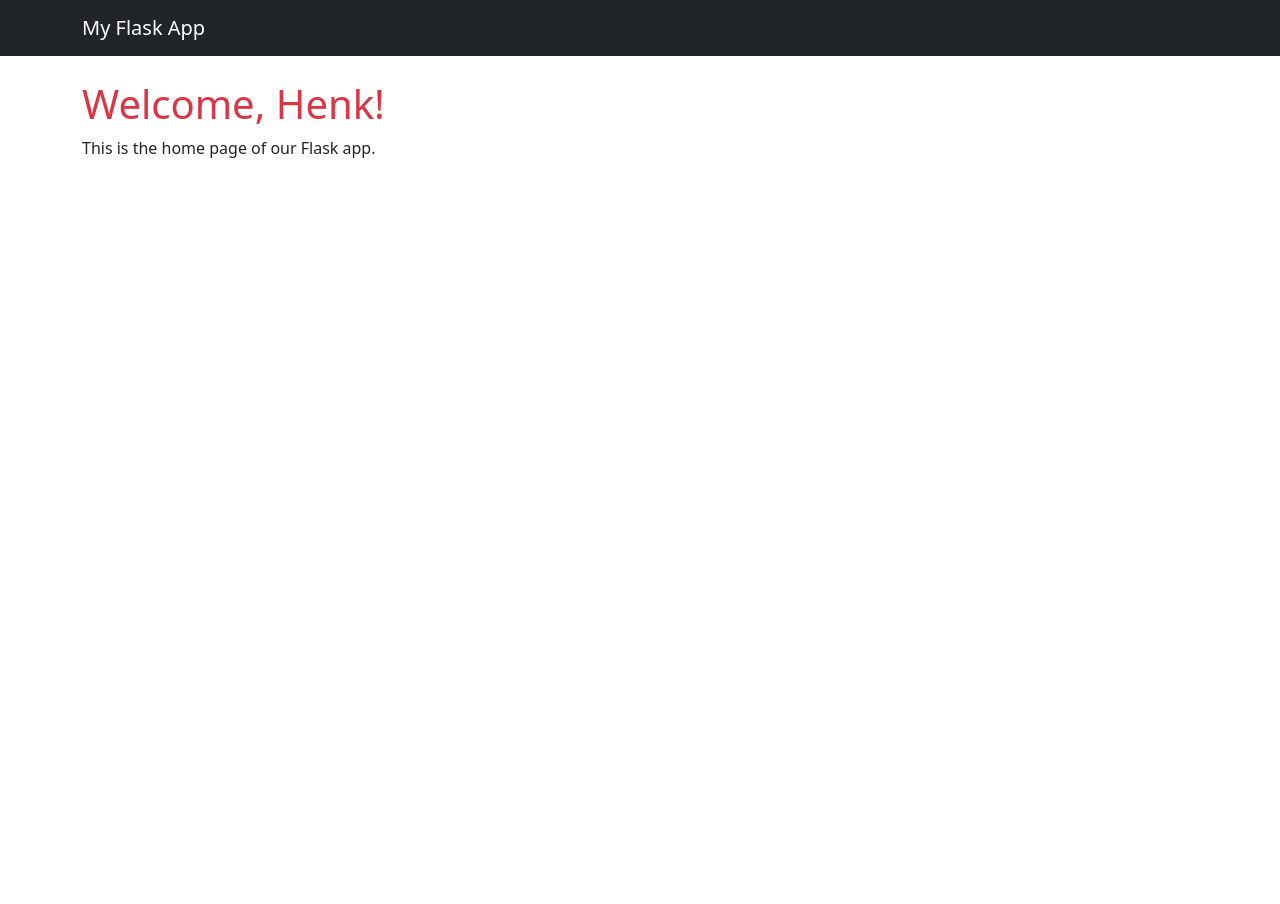
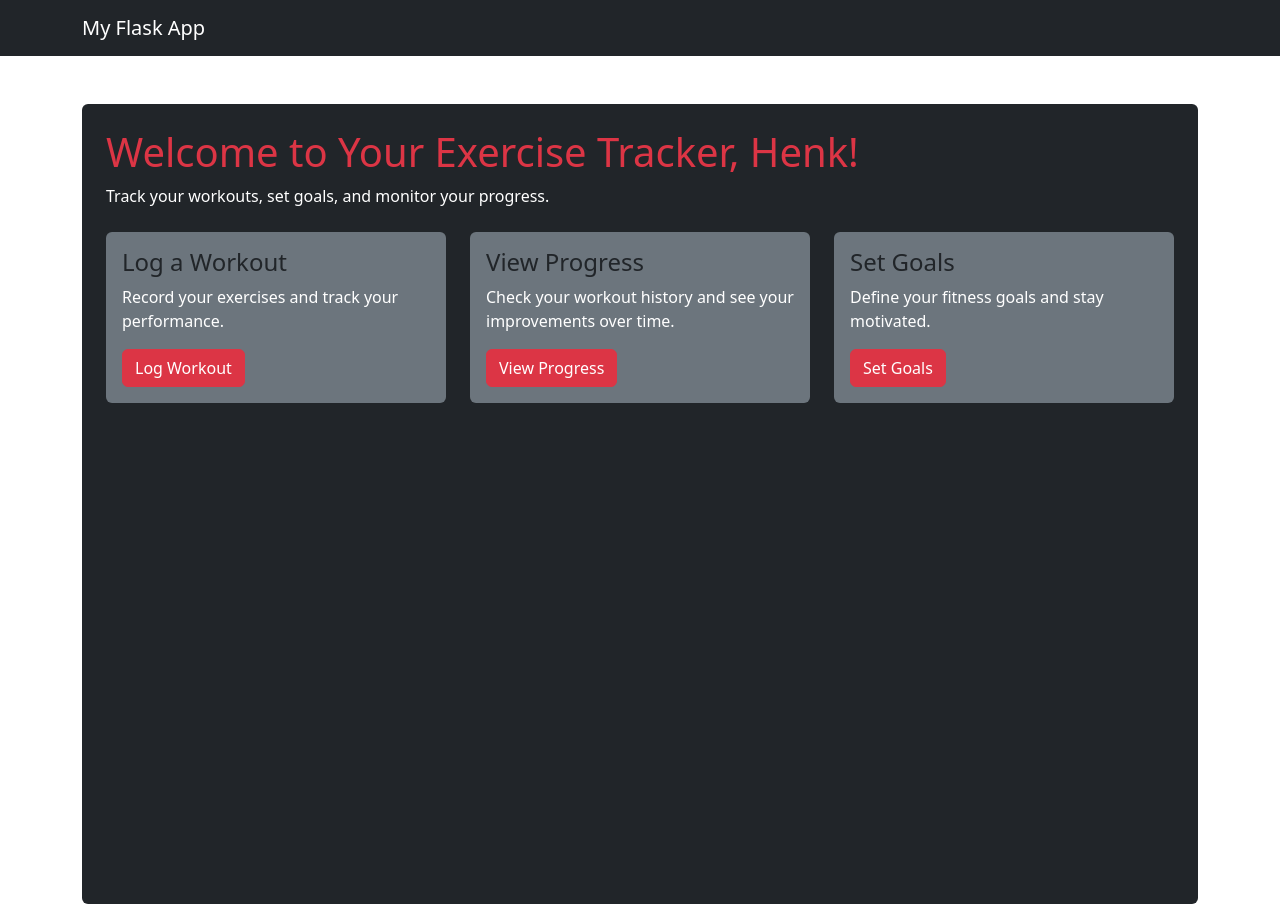
Before and after one commit to elianpullen/webtech, a Flask app: page / in a window 1280 px wide. Before the commit the page ends 158 px from the top, so only its background shows below. Run offline with Flask 3, Linux system fonts and the light colour scheme.

Commit message:
index-first-page

```diff
--- a/templates/index.html
+++ b/templates/index.html
@@ -1,8 +1,44 @@
 {% extends "base.html" %}
 
-{% block title %}Home Page{% endblock %}
+{% block title %}Exercise Tracker{% endblock %}
 
 {% block content %}
-    <h1 class="text-danger">Welcome, {{ name }}!</h1>
-    <p>This is the home page of our Flask app.</p>
+    <div class="bg-dark text-white min-vh-100 rounded">
+        <div class="container mt-5 p-4 rounded">
+            <h1 class="text-danger">Welcome to Your Exercise Tracker, {{ name }}!</h1>
+            <p>Track your workouts, set goals, and monitor your progress.</p>
+
+            <div class="row mt-4">
+                <div class="col-md-4 d-flex">
+                    <div class="card bg-secondary text-white border-0 flex-fill">
+                        <div class="card-body">
+                            <h4 class="card-title text-body">Log a Workout</h4>
+                            <p class="card-text">Record your exercises and track your performance.</p>
+                            <a href="/log" class="btn btn-danger">Log Workout</a>
+                        </div>
+                    </div>
+                </div>
+
+                <div class="col-md-4 d-flex">
+                    <div class="card bg-secondary text-white border-0 flex-fill">
+                        <div class="card-body">
+                            <h4 class="card-title text-body">View Progress</h4>
+                            <p class="card-text">Check your workout history and see your improvements over time.</p>
+                            <a href="/progress" class="btn btn-danger">View Progress</a>
+                        </div>
+                    </div>
+                </div>
+
+                <div class="col-md-4 d-flex">
+                    <div class="card bg-secondary text-white border-0 flex-fill">
+                        <div class="card-body">
+                            <h4 class="card-title text-body">Set Goals</h4>
+                            <p class="card-text">Define your fitness goals and stay motivated.</p>
+                            <a href="/goals" class="btn btn-danger">Set Goals</a>
+                        </div>
+                    </div>
+                </div>
+            </div>
+        </div>
+    </div>
 {% endblock %}
```
